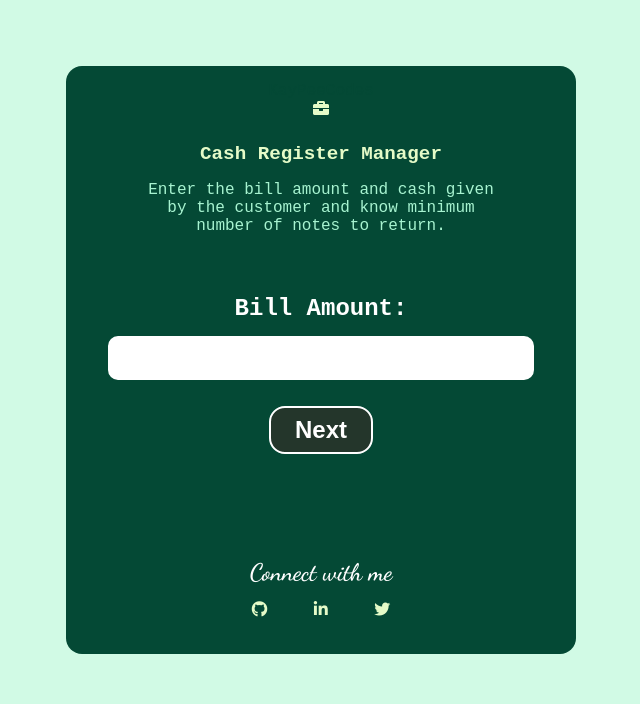
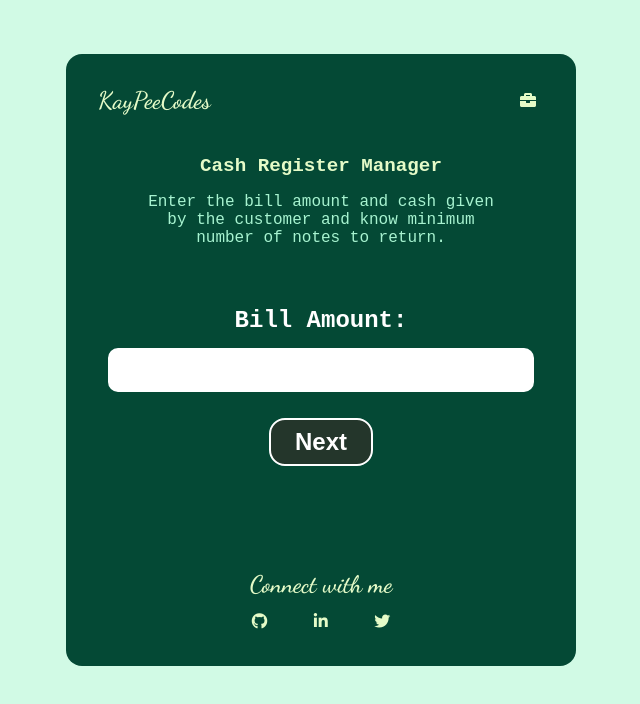
Before and after one commit to Kavita539/neog-mark10-Cash-Register-App, a plain HTML site: page index.html in a window 1280 px wide. Shown: the whole page, without its empty margins (319-959 px from the left). Drawn offline with Linux system fonts and the light colour scheme.

Commit message:
updated styles

```diff
--- a/styles.css
+++ b/styles.css
@@ -42,12 +42,19 @@ body {
     align-items: center;
 }
 
-.name {
-    margin: 0rem;
+nav {
+    background-color: var(--primary-color);
+    display: flex;
+    justify-content: space-between;
+    padding: 1rem;
+    font-size: 1.5rem;
     color: rgb(229, 251, 200);
-    font-size: 1.3rem;
+    font-weight: bolder;
+}
+
+.brand {
     font-family: 'Dancing Script', cursive;
-    padding: 0.5rem;
+    font-weight: bolder;
 }
 
 
@@ -73,7 +80,7 @@ body {
     display: block;
     place-items: center;
     padding: 0.5rem 0;
-    margin:auto;
+    margin: auto;
     /* padding: 1rem; */
 }
 
@@ -162,7 +169,7 @@ footer {
 .footHeading {
     margin: 0;
     font-family: 'Dancing Script', cursive;
-    color: white;
+    color: rgb(229, 251, 200);
     font-weight: bolder;
     font-size: 1.5rem;
 
@@ -182,12 +189,12 @@ li {
 }
 
 
-a{
+a {
     color: rgb(229, 251, 200);
     text-decoration: none;
-	padding: 0.5rem;
-	font-weight: 1000;
-	font-size: 1rem;
+    padding: 0.5rem;
+    font-weight: 1000;
+    font-size: 1rem;
 }
 
 a:hover {
@@ -196,6 +203,6 @@ a:hover {
 
 
 .item-active {
-	border-bottom: 2px solid;
-	font-weight: bold;
+    border-bottom: 2px solid;
+    font-weight: bold;
 }
```
